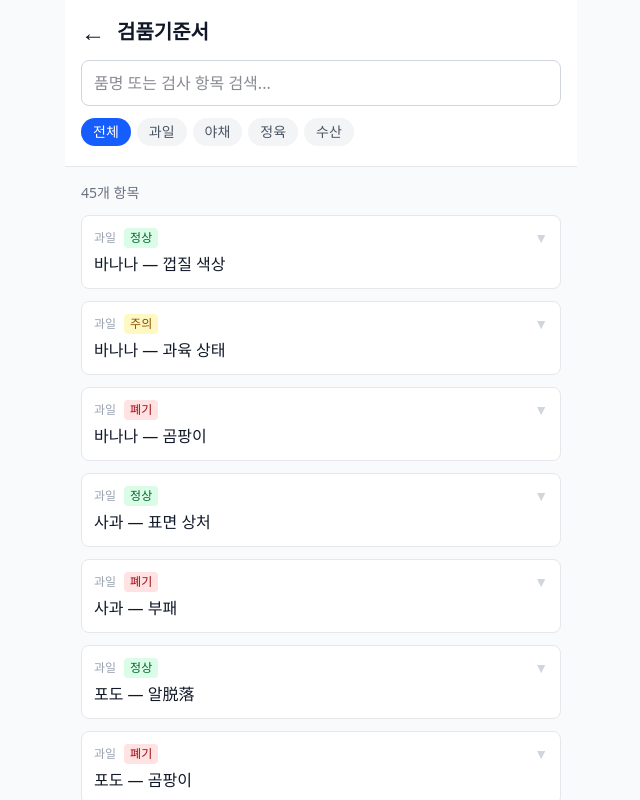
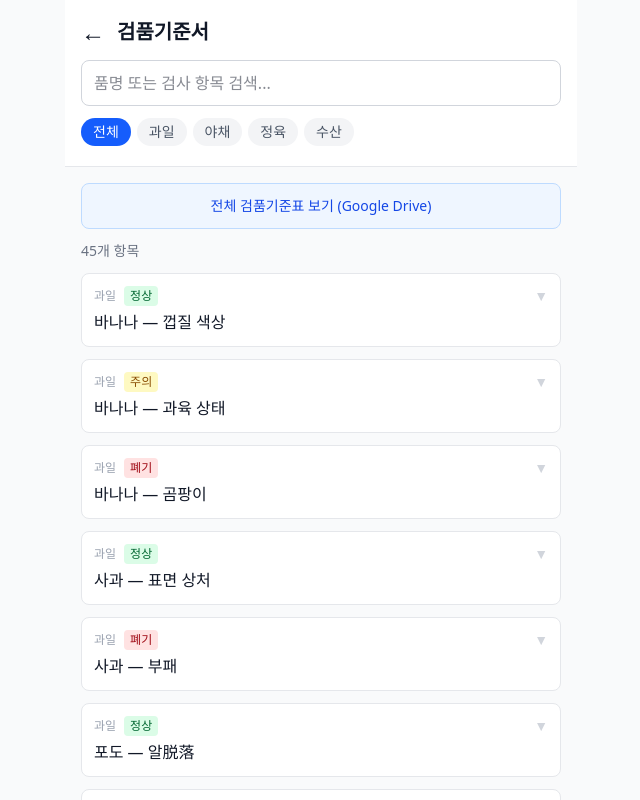
Before and after one commit to rklpoi5678/bmart-pwa, a Next.js app: page /inspector in a window 1280 px wide. Shown: the top 800 px of the page, without its empty margins (319-959 px from the left). Built offline with nearby package versions, Linux system fonts and the light colour scheme.

Commit message:
feat: google Dirve all

```diff
--- a/src/app/inspector/page.tsx
+++ b/src/app/inspector/page.tsx
@@ -65,6 +65,14 @@
 
       {/* Results */}
       <div className="p-4 space-y-3">
+        <a
+          href="https://drive.google.com/drive/u/2/folders/19K39pgKuojPHyEZNqQFutY0anhZkBDgd"
+          target="_blank"
+          rel="noopener noreferrer"
+          className="block bg-blue-50 border border-blue-200 rounded-lg p-3 text-sm text-blue-700 text-center"
+        >
+          전체 검품기준표 보기 (Google Drive)
+        </a>
         <p className="text-sm text-gray-500">{results.length}개 항목</p>
         {results.map((item) => (
           <InspectorCard key={item.id} item={item} />
```
